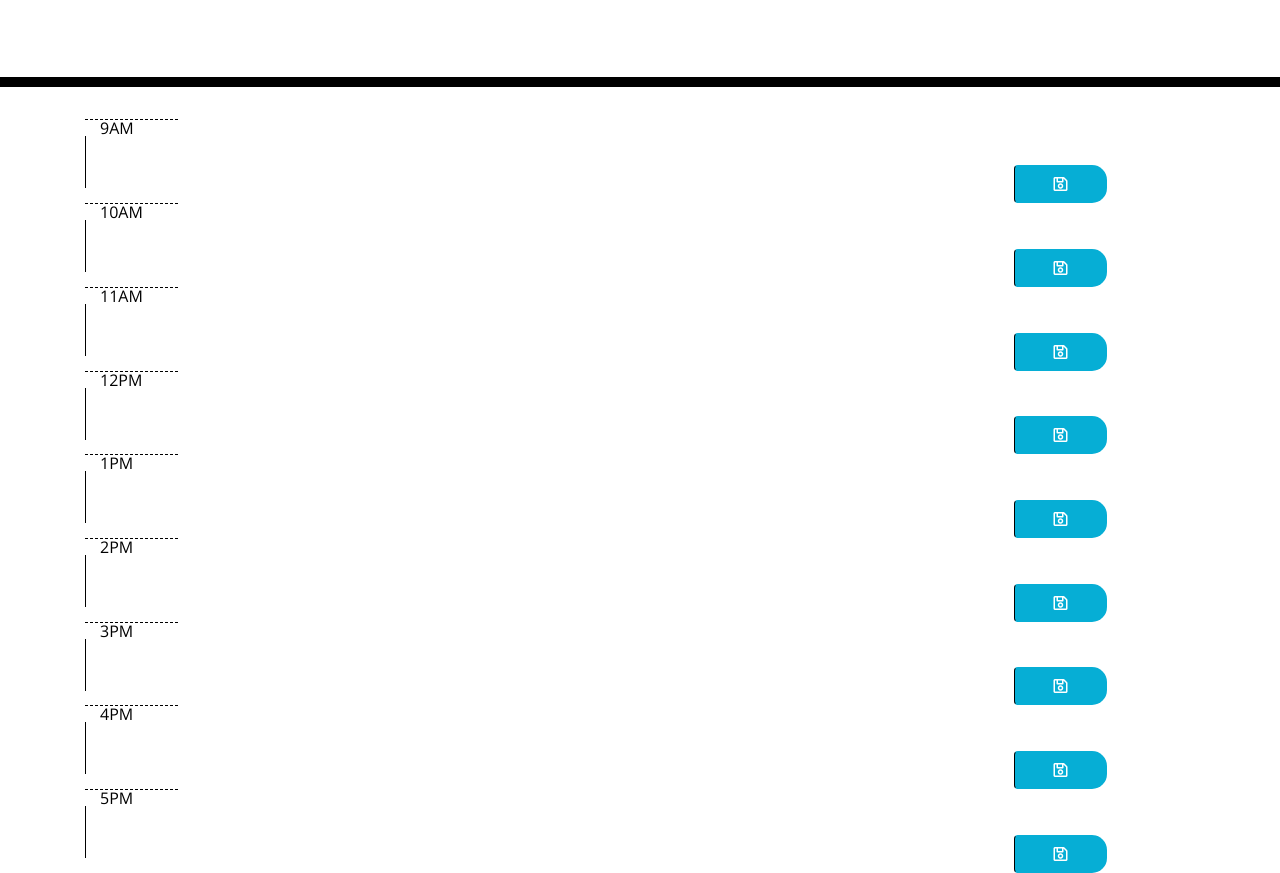
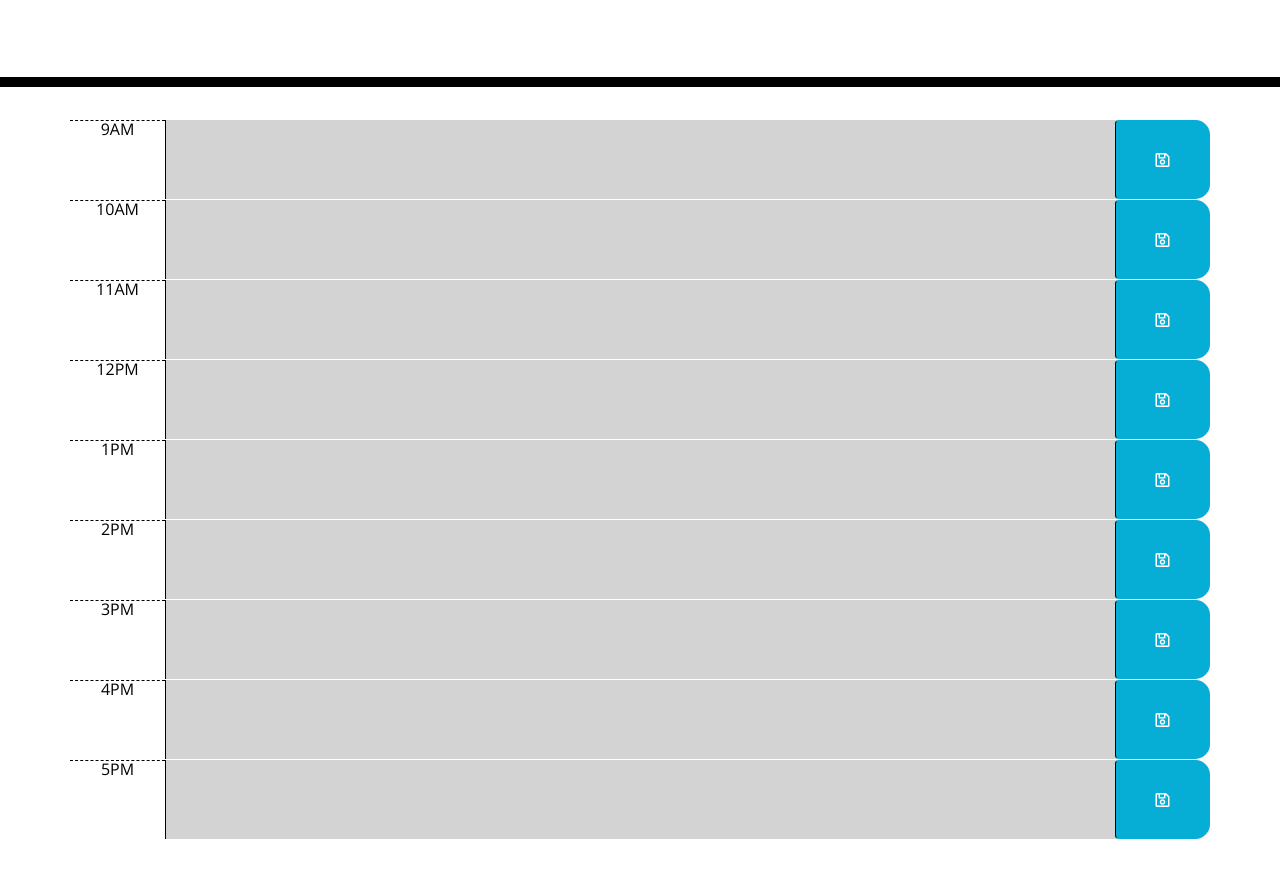
Before and after one commit to Abuzar2210/DayPlanner, a plain HTML site: page index.html in a window 1280 px wide. Shown: the part 181-1054 px from the top of the page. After the commit the page ends 1020 px from the top, so only its background shows below. Drawn offline with nearby package versions, Linux system fonts and the light colour scheme.

Commit message:
made edits to the js file, and added more code

```diff
--- a/index.html
+++ b/index.html
@@ -31,55 +31,55 @@
     <div class="container">
       <!-- Timeblocks go here -->
 
-        <div id="block9" class="taskblock">
+        <div id="block9" class="row time-block past">
           <div class="col-md-1 hour">9AM</div>
           <textarea class="col-md-10 description"></textarea>
           <button class="col-md-1 btn saveBtn"><i class="far fa-save"></i></button>
         </div>
 
-        <div id="block10" class="taskblock">
+        <div id="block10" class="row time-block past">
             <div class="col-md-1 hour">10AM</div>
             <textarea class="col-md-10 description"></textarea>
             <button class="col-md-1 btn saveBtn"><i class="far fa-save"></i></button>
           </div>
 
-          <div id="block11" class="taskblock">
+          <div id="block11" class="row time-block past">
             <div class="col-md-1 hour">11AM</div>
             <textarea class="col-md-10 description"></textarea>
             <button class="col-md-1 btn saveBtn"><i class="far fa-save"></i></button>
           </div>
 
-          <div id="block12" class="taskblock">
+          <div id="block12" class="row time-block past">
             <div class="col-md-1 hour">12PM</div>
             <textarea class="col-md-10 description"></textarea>
             <button class="col-md-1 btn saveBtn"><i class="far fa-save"></i></button>
           </div>
 
-          <div id="block13" class="taskblock">
+          <div id="block13" class="row time-block past">
             <div class="col-md-1 hour">1PM</div>
             <textarea class="col-md-10 description"></textarea>
             <button class="col-md-1 btn saveBtn"><i class="far fa-save"></i></button>
           </div>
 
-          <div id="block14" class="taskblock">
+          <div id="block14" class="row time-block past">
             <div class="col-md-1 hour">2PM</div>
             <textarea class="col-md-10 description"></textarea>
             <button class="col-md-1 btn saveBtn"><i class="far fa-save"></i></button>
           </div>
 
-          <div id="block15" class="taskblock">
+          <div id="block15" class="row time-block past">
             <div class="col-md-1 hour">3PM</div>
             <textarea class="col-md-10 description"></textarea>
             <button class="col-md-1 btn saveBtn"><i class="far fa-save"></i></button>
           </div>
 
-          <div id="block16" class="taskblock">
+          <div id="block16" class="row time-block past">
             <div class="col-md-1 hour">4PM</div>
             <textarea class="col-md-10 description"></textarea>
             <button class="col-md-1 btn saveBtn"><i class="far fa-save"></i></button>
           </div>
 
-          <div id="block17" class="taskblock">
+          <div id="block17" class="row time-block past">
             <div class="col-md-1 hour">5PM</div>
             <textarea class="col-md-10 description"></textarea>
             <button class="col-md-1 btn saveBtn"><i class="far fa-save"></i></button>
--- a/script.js
+++ b/script.js
@@ -23,4 +23,21 @@ displayMessage();
 var today = moment();
 $('currentDay').text(today.format('MMM Do YYYY, h:mm a'));
 
-function trackTime()
+function trackTime(){
+    var hourNow = moment().hour();
+
+    $('.time-block').each(function() {
+        var hourBlock = parseInt($(this).attr('id').split('hr')[1]);
+        console.log(hourBlock);
+        console.log(hourNow);
+        if (hourBlock <hourNow){
+            $(this).addClass('past')
+        }
+        else if (hourBlock===hourNow){
+            $(this).removeClass('past');
+            $(this).removeClass('present');
+            $(this).addClass('future')
+        }
+    });
+}
+trackTime();
```
